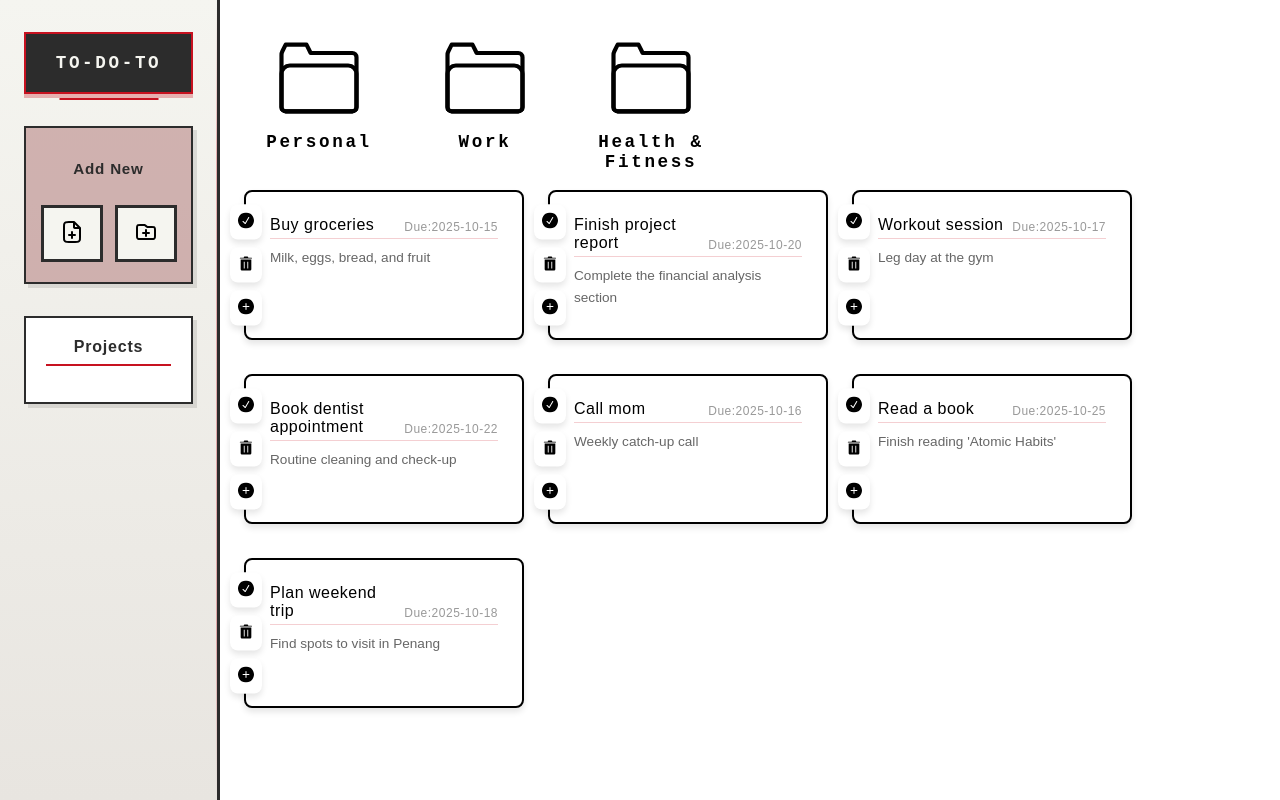
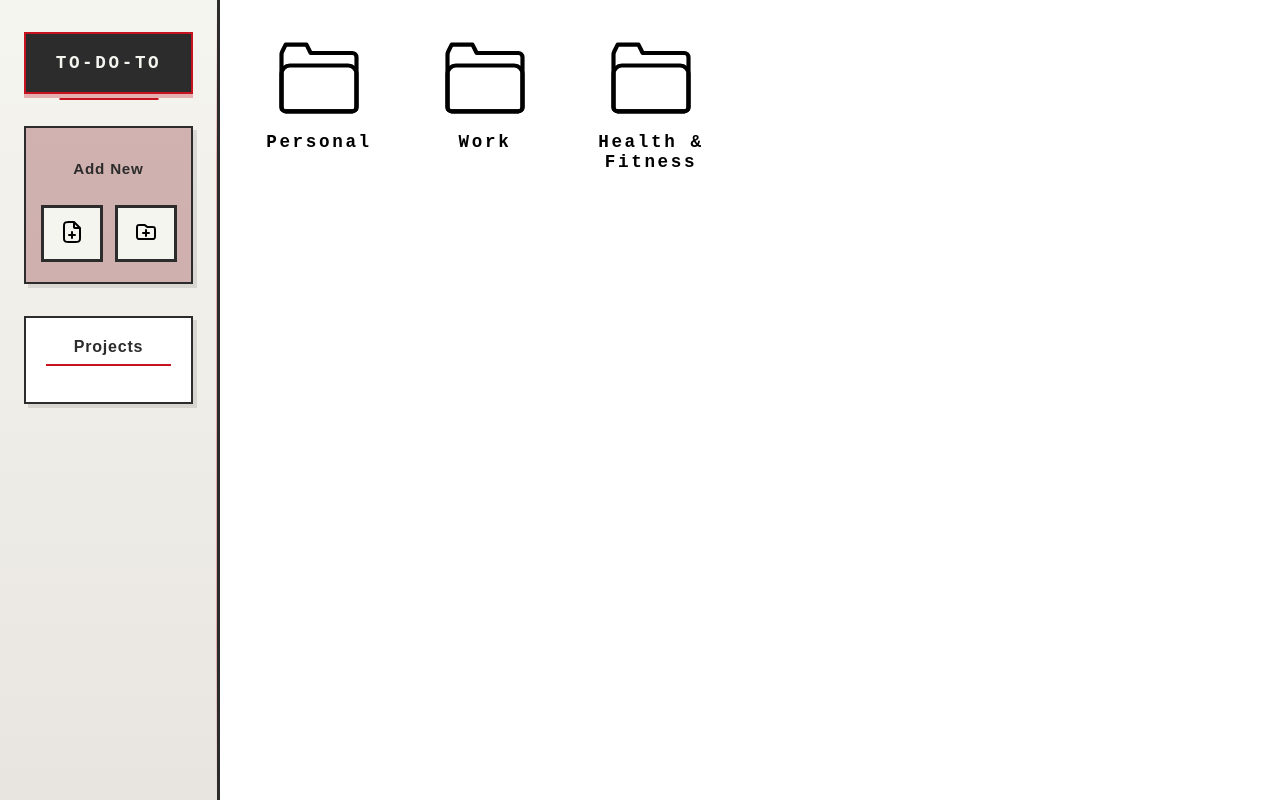
Before and after one commit to rffgrayson/todo-list, a website built with webpack: page src/template.html in a window 1280 px wide. Built offline with nearby package versions, Linux system fonts and the light colour scheme.

Commit message:
commit all the changes

```diff
--- a/src/index.js
+++ b/src/index.js
@@ -82,25 +82,12 @@ function addFolderToLibrary (folder) {
 
 // --- Todos ---
 const todo1 = new Todo("Buy groceries", "Milk, eggs, bread, and fruit", "2025-10-15");
-addTodoLibrary(todo1);
-
 const todo2 = new Todo("Finish project report", "Complete the financial analysis section", "2025-10-20");
-addTodoLibrary(todo2);
-
 const todo3 = new Todo("Workout session", "Leg day at the gym", "2025-10-17");
-addTodoLibrary(todo3);
-
 const todo4 = new Todo("Book dentist appointment", "Routine cleaning and check-up", "2025-10-22");
-addTodoLibrary(todo4);
-
 const todo5 = new Todo("Call mom", "Weekly catch-up call", "2025-10-16");
-addTodoLibrary(todo5);
-
 const todo6 = new Todo("Read a book", "Finish reading 'Atomic Habits'", "2025-10-25");
-addTodoLibrary(todo6);
-
 const todo7 = new Todo("Plan weekend trip", "Find spots to visit in Penang", "2025-10-18");
-addTodoLibrary(todo7);
 
 const folder1 = new Folder("Personal");
 addFolderToLibrary(folder1);
--- a/src/styles.css
+++ b/src/styles.css
@@ -422,6 +422,7 @@ textarea {
   .folder:hover .hover-svg {
     display: block;
     height: 100px;
+    cursor: pointer;
   }
 
   .folder-title {
```
